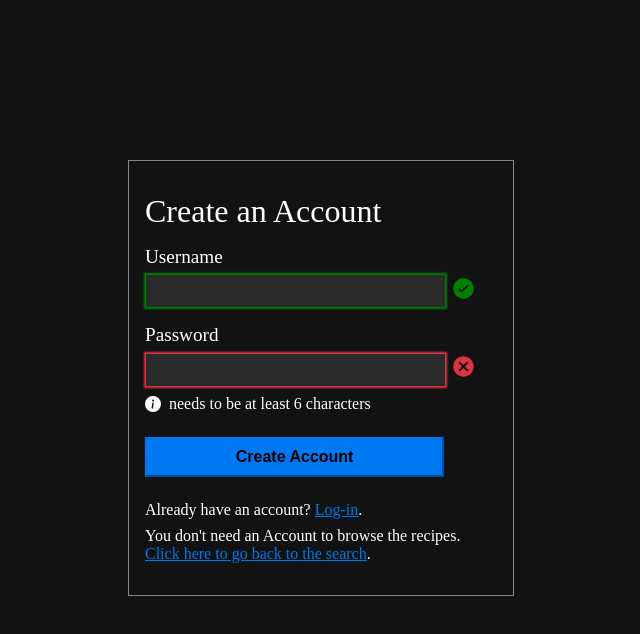
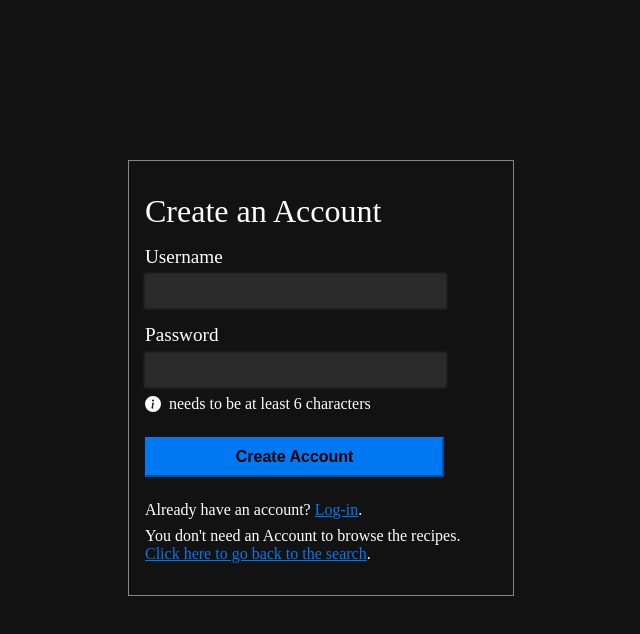
Before and after one commit to hefest42/recipe-search, a React (Create React App) app: page /create-account in a window 1280 px wide. Shown: the top 634 px of the page, without its empty margins (319-959 px from the left). Built offline with nearby package versions, Linux system fonts and the light colour scheme; no server answers.

Commit message:
connected to google firebase DB

```diff
--- a/src/CSS/index.scss
+++ b/src/CSS/index.scss
@@ -459,6 +459,9 @@ body {
             height: 2rem;
             margin-top: 0.4rem;
             font-size: 1.2rem;
+            box-shadow: 0px 0px 2px 1px $main-gray;
+            border: 1px solid $main-gray;
+            outline: none;
 
             &:focus {
                 outline: none;
--- a/src/components/Create-Account/CreateAccount.js
+++ b/src/components/Create-Account/CreateAccount.js
@@ -1,13 +1,70 @@
-import React from "react";
+import React, { useEffect, useState } from "react";
 
 import { Link } from "react-router-dom";
 
 import { IoIosCheckmarkCircle, IoMdCloseCircle } from "react-icons/io";
 import { BsFillInfoCircleFill } from "react-icons/bs";
 
-//TODO fix the svg so its in a seperate div for future loading spinner
-//TODO checks for account name as the user types
+const inputStyles = ["form-input", "form-input form-input__correct", "form-input form-input__wrong"];
+
 const CreateAccount = () => {
+    const [allAccounts, setAllAccounts] = useState([]);
+    const [inputedUsername, setInputedUsername] = useState("");
+    const [usernameInputStyle, setUsernameInputStyle] = useState(0);
+    const [passwordInputStyle, setPasswordInputStyle] = useState(0);
+
+    const checkIsUsernameAvailable = () => {
+        const usernameFree = allAccounts.filter(acc => acc.username === inputedUsername);
+
+        console.log(usernameFree);
+    };
+
+    const submitAccountHandler = async e => {
+        e.preventDefault();
+
+        if (usernameInputStyle === 0 || passwordInputStyle === 0) return;
+        if (usernameInputStyle === 2 || passwordInputStyle === 2) return;
+
+        const accountData = {
+            name: "test3",
+            password: "test1234",
+            bookmarks: [""],
+        };
+
+        const response = await fetch(`https://recipedb-3c8b3-default-rtdb.europe-west1.firebasedatabase.app/accounts.json`, {
+            method: "POST",
+            headers: {
+                "Content-Type": "application/json",
+            },
+            body: JSON.stringify(accountData),
+        });
+    };
+
+    // getting all account information
+    useEffect(() => {
+        const getAllAccounts = async () => {
+            try {
+                const response = await fetch(`https://recipedb-3c8b3-default-rtdb.europe-west1.firebasedatabase.app/accounts.json`);
+
+                const data = await response.json();
+
+                const allFetchedAccounts = [];
+
+                for (const key in data) {
+                    allFetchedAccounts.push({
+                        username: data[key].name,
+                        password: data[key].password,
+                        bookmarks: data[key].bookmarks,
+                    });
+                }
+
+                setAllAccounts(allFetchedAccounts);
+            } catch (error) {}
+        };
+
+        getAllAccounts();
+    }, []);
+
     return (
         <div className="create centered">
             <div className="create-inner">
@@ -15,24 +72,36 @@ const CreateAccount = () => {
                 <form className="form">
                     <div className="form-input_container">
                         <label htmlFor="username">Username</label>
-                        <div className="form-input form-input__correct">
-                            <input type="text" id="username" name="username" />
-                            <IoIosCheckmarkCircle />
+                        <div className={inputStyles[usernameInputStyle]}>
+                            <input
+                                type="text"
+                                id="username"
+                                name="username"
+                                onChange={e => {
+                                    setInputedUsername(e.target.value);
+                                    checkIsUsernameAvailable();
+                                }}
+                            />
+                            <div className="centered">
+                                <IoIosCheckmarkCircle />
+                            </div>
                         </div>
                     </div>
 
                     <div className="form-input_container">
                         <label htmlFor="pword">Password</label>
-                        <div className="form-input form-input__wrong">
+                        <div className={inputStyles[passwordInputStyle]}>
                             <input type="password" id="pword" name="pword" autoComplete="yes" />
-                            <IoMdCloseCircle />
+                            <div className="centered">
+                                <IoMdCloseCircle />
+                            </div>
                         </div>
-                        <div className="form-info ">
+                        <div className="form-info">
                             <BsFillInfoCircleFill />
                             <p> needs to be at least 6 characters</p>
                         </div>
                     </div>
-                    <button>Create Account</button>
+                    <button onClick={submitAccountHandler}>Create Account</button>
                 </form>
 
                 <div className="create-inner_info">
```
